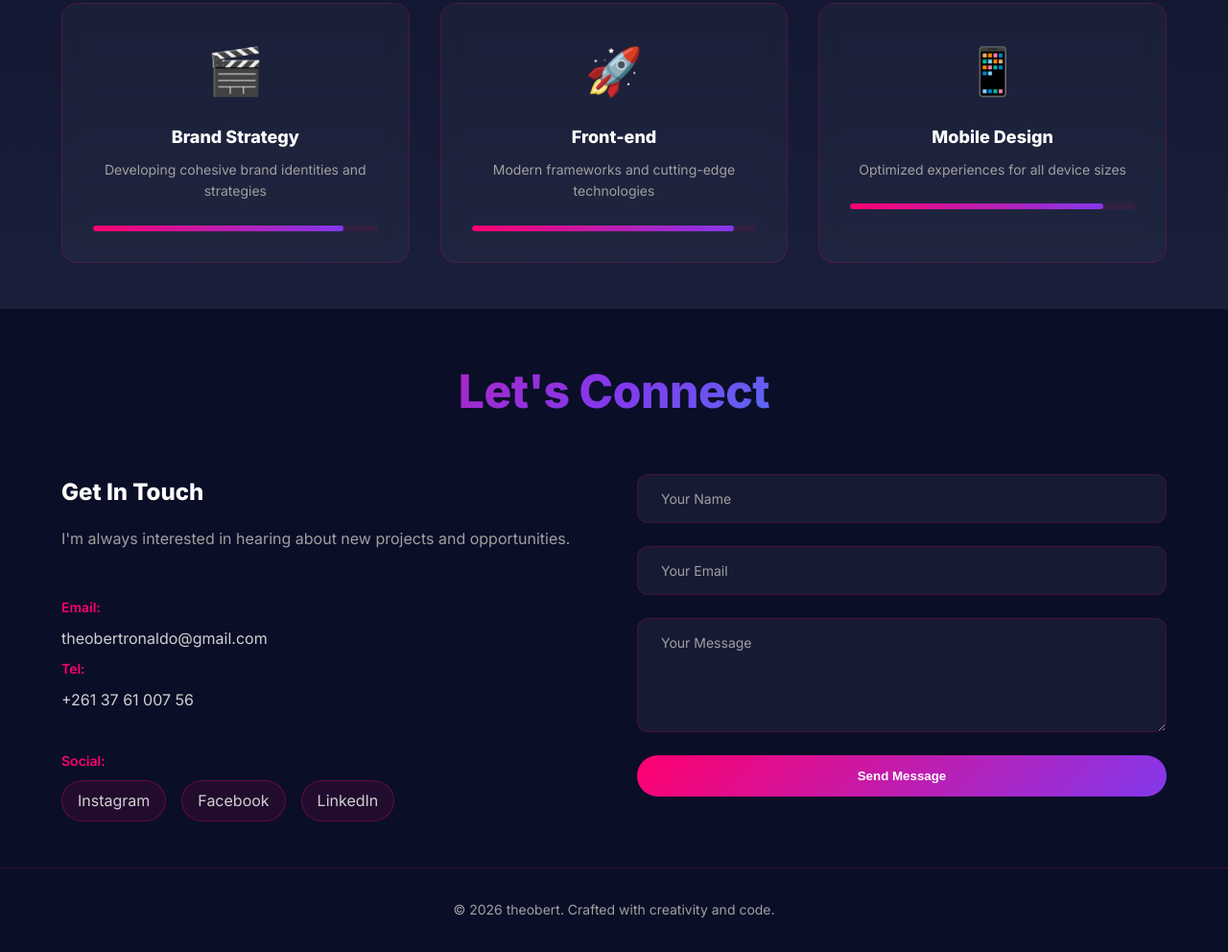
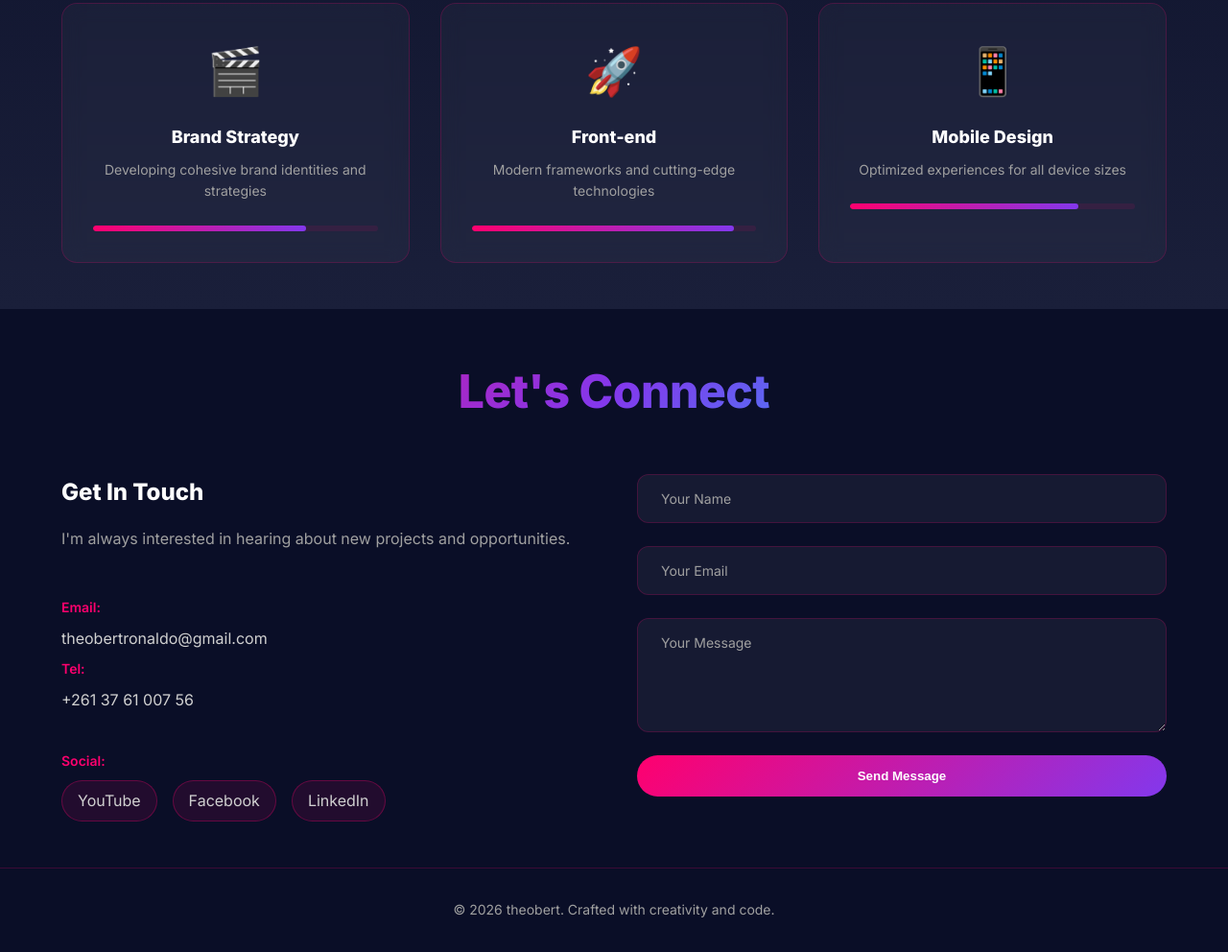
Before and after one commit to theobert-rasivifaniriandrenibe/theobert.portfolio, a plain HTML site: page index.html in a window 1280 px wide. Shown: the part 3099-4091 px from the top of the page at 96% size. Drawn offline with Linux system fonts and the light colour scheme.

Commit message:
first commit

```diff
--- a/index.html
+++ b/index.html
@@ -88,7 +88,7 @@
                         </div>
                         <div class="stat">
                             <h3>5month+</h3>
-                            <p data-i18n="stats.years">Years Experience</p>
+                            <p data-i18n="stats.years">Experience</p>
                         </div>
                     </div>
                 </div>
@@ -230,7 +230,7 @@
                     <h3>Brand Strategy</h3>
                     <p>Developing cohesive brand identities and strategies</p>
                     <div class="skill-bar">
-                        <div class="skill-fill" style="width: 88%"></div>
+                        <div class="skill-fill" style="width: 75%"></div>
                     </div>
                 </div>
 
@@ -248,7 +248,7 @@
                     <h3>Mobile Design</h3>
                     <p>Optimized experiences for all device sizes</p>
                     <div class="skill-bar">
-                        <div class="skill-fill" style="width: 89%"></div>
+                        <div class="skill-fill" style="width: 80%"></div>
                     </div>
                 </div>
             </div>
@@ -274,7 +274,7 @@
                         <div class="contact-item">
                             <span class="label" data-i18n="contact.socialLabel">Social:</span>
                             <div class="social-links">
-                                <a href="#" class="social-link">Instagram</a>
+                                <a href="#" class="social-link">YouTube</a>
                                 <a href="#" class="social-link">Facebook</a>
                                 <a href="#" class="social-link">LinkedIn</a>
                             </div>
```
